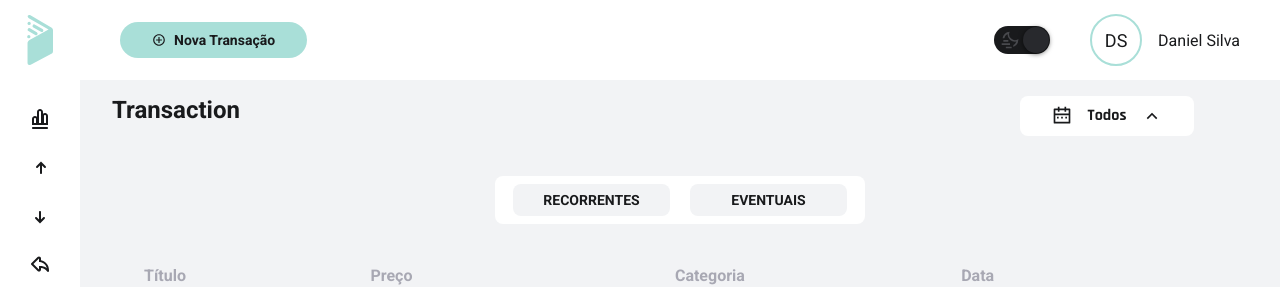
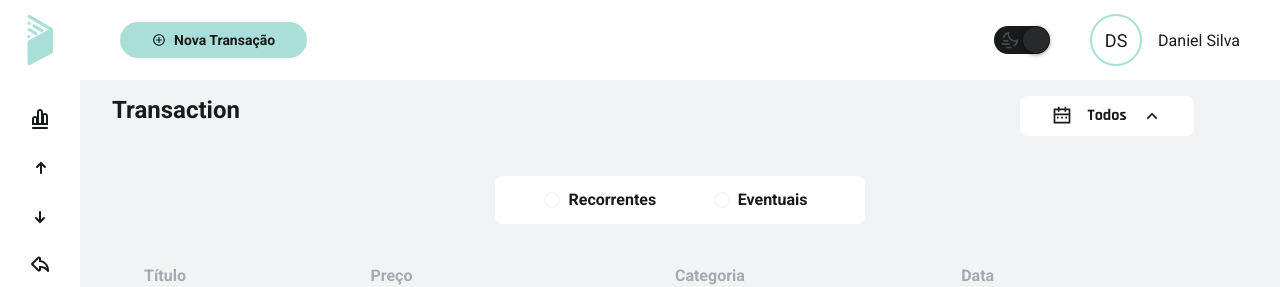
Before and after one commit to dfsilva-dxp/minha-carteira, a React (Create React App) app: page / in a window 1280 px wide. Shown: the top 287 px of the page. Built offline with nearby package versions, Linux system fonts and the light colour scheme.

Commit message:
feat: mudando a aparência do radio button

```diff
--- a/src/components/RadioButtonTransactionType/index.tsx
+++ b/src/components/RadioButtonTransactionType/index.tsx
@@ -4,12 +4,12 @@ const RadioButtonTransactionType = () => {
   return (
     <S.Container>
       <S.Wrapper>
-        <input type="radio" name="select" id="recurrent" />
-        <input type="radio" name="select" id="eventual" />
-        <S.Options htmlFor="recurrent" className="recurrent">
+        <S.Options htmlFor="recurrent" className="l-radio">
+          <input type="radio" id="recurrent" name="selector" />
           <span>Recorrentes</span>
         </S.Options>
-        <S.Options htmlFor="eventual" className="eventual">
+        <S.Options htmlFor="eventual" className="l-radio">
+          <input type="radio" id="eventual" name="selector" />
           <span>Eventuais</span>
         </S.Options>
       </S.Wrapper>
--- a/src/components/RadioButtonTransactionType/styles.ts
+++ b/src/components/RadioButtonTransactionType/styles.ts
@@ -16,42 +16,52 @@ export const Wrapper = styled.div`
   border-radius: 0.5rem;
   align-items: center;
   justify-content: space-evenly;
-
-  input[type="radio"] {
-    display: none;
-  }
-  #recurrent:checked:checked ~ .recurrent {
-    border-color: ${({ theme }) => theme.color.blue700};
-    background: ${({ theme }) => theme.color.blue700};
-  }
-  #recurrent:checked:checked ~ .recurrent span {
-    color: ${({ theme }) => theme.color.white};
-  }
-
-  #eventual:checked:checked ~ .eventual {
-    border-color: ${({ theme }) => theme.color.red500};
-    background: ${({ theme }) => theme.color.red500};
-  }
-
-  #eventual:checked:checked ~ .eventual span {
-    color: ${({ theme }) => theme.color.white};
-  }
 `;
 
 export const Options = styled.label`
-  background: ${({ theme }) => theme.color.background};
-  height: 100%;
-  width: 100%;
-  margin: 0 0.625rem;
-  padding: 0 0.625rem;
-  border-radius: 0.5rem;
+  margin: 0.5rem 0;
+  padding: 0.5rem;
+  border-radius: 50px;
+  transition: background 0.2s ease;
+  -webkit-tap-highlight-color: transparent;
   cursor: pointer;
-  font-size: 0.875rem;
-  font-weight: 600;
-  text-transform: uppercase;
+  display: inline-flex;
+  align-items: center;
 
-  display: flex;
-  align-items: center;
-  justify-content: space-evenly;
-  transition: all 0.3s ease;
+  &:hover,
+  &:focus-within {
+    background: ${({ theme }) => theme.color.background};
+  }
+
+  input {
+    vertical-align: middle;
+    width: 1rem;
+    height: 1rem;
+    border-radius: 0.625rem;
+    background: none;
+    padding: 0;
+    margin: 0;
+    border: 0;
+    box-shadow: inset 0 0 0 1px ${({ theme }) => theme.color.background};
+    box-shadow: inset 0 0 0 1.5px ${({ theme }) => theme.color.background};
+    appearance: none;
+    transition: box-shadow 150ms cubic-bezier(0.95, 0.15, 0.5, 1.25);
+    pointer-events: none;
+
+    &:focus {
+      outline: none;
+    }
+
+    &:checked {
+      box-shadow: inset 0 0 0 6px ${({ theme }) => theme.color.green300};
+    }
+  }
+
+  span {
+    vertical-align: middle;
+    display: inline-block;
+    line-height: 1.25rem;
+    padding: 0 0.5rem;
+    font-weight: 600;
+  }
 `;
```
